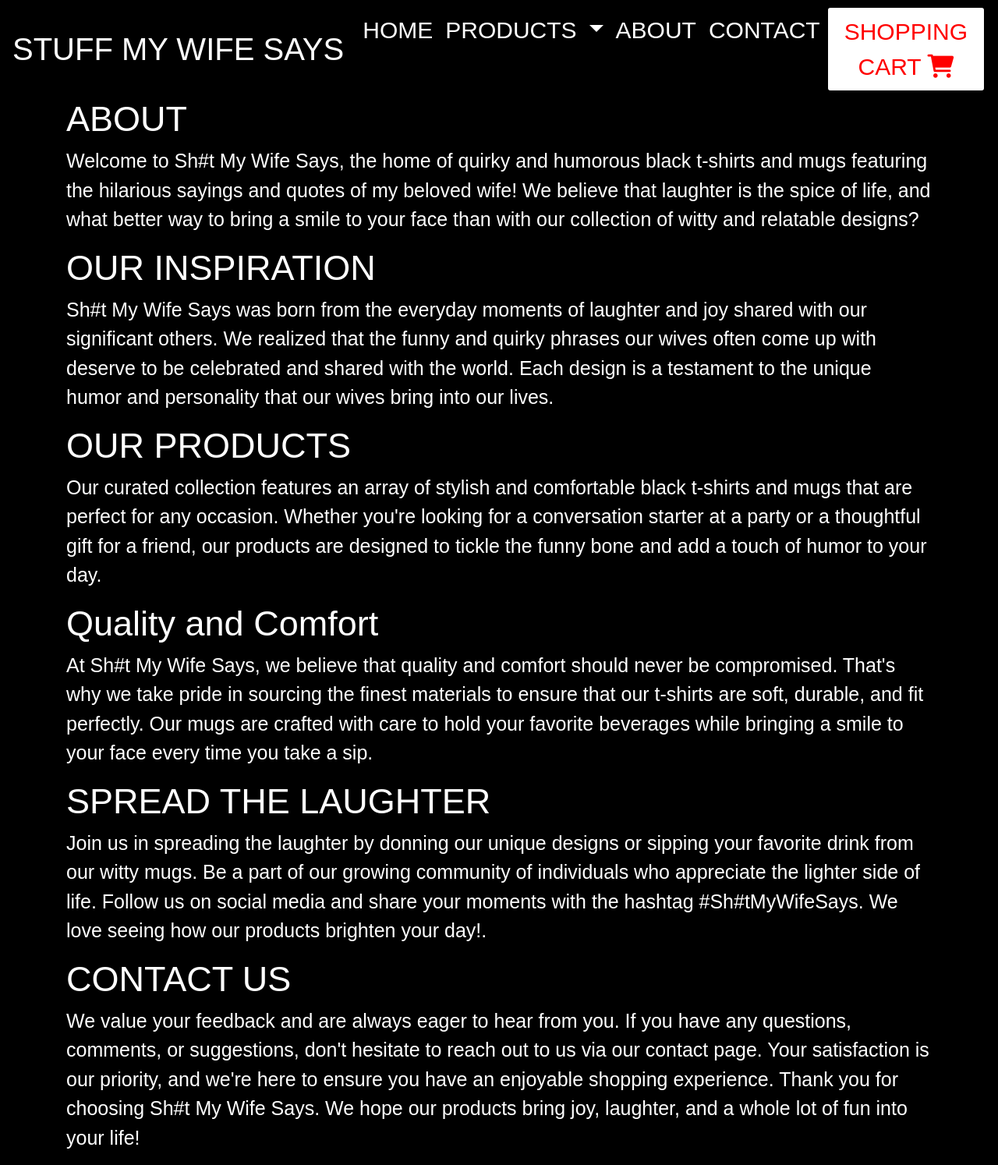
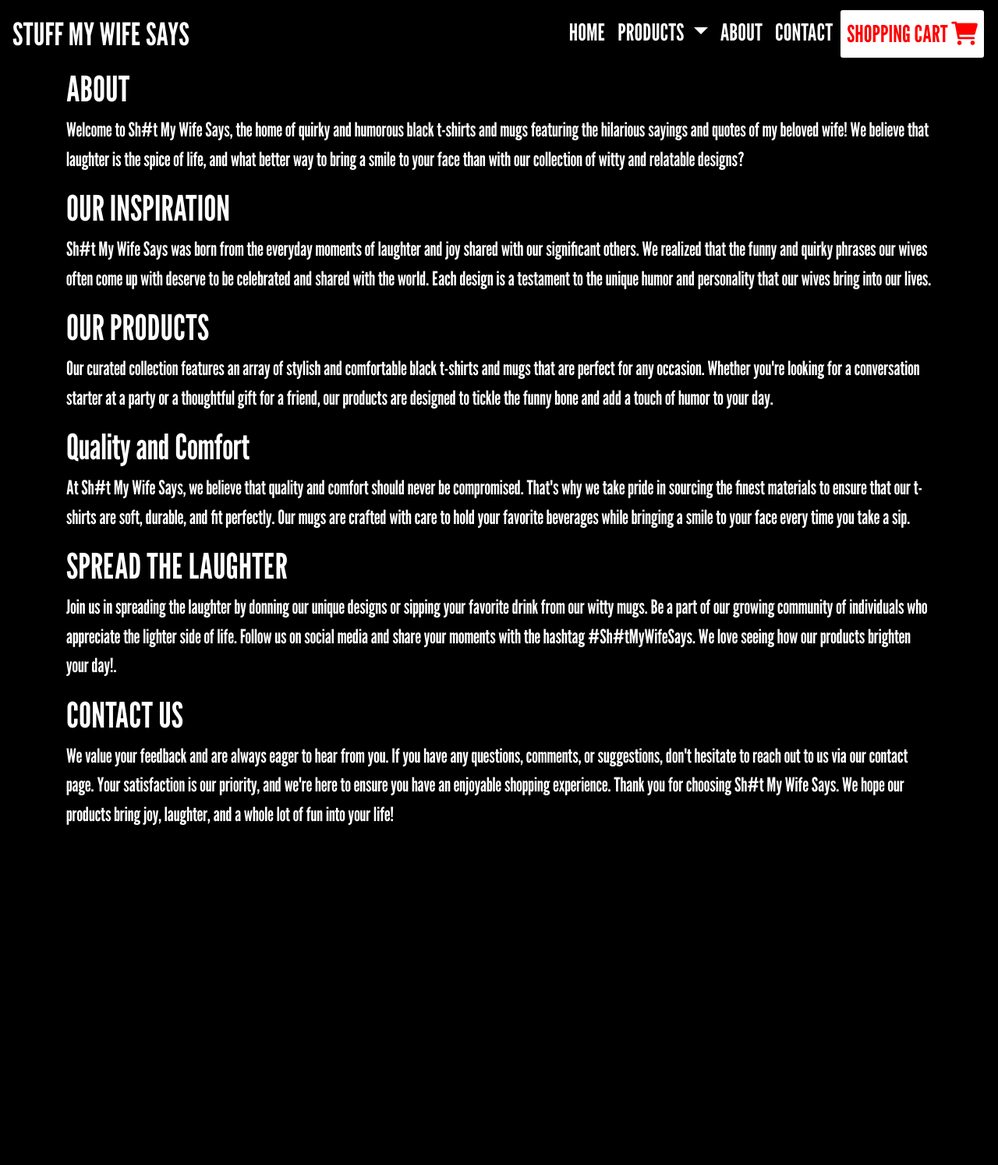
Before and after one commit to JackPflaum/StuffMyWifeSays, a Django app: page /about/ in a window 1280 px wide. Shown: the whole page at 78% size. After the commit the page ends 1058 px from the top, so only its background shows below. Run offline with Django 4.2, Linux system fonts and the light colour scheme; data that the repository does not hold is empty; some libraries are stand-ins or nearby versions.

Commit message:
added google fonts link

```diff
--- a/Stuff_My_Wife_Says/templates/base.html
+++ b/Stuff_My_Wife_Says/templates/base.html
@@ -12,8 +12,8 @@
         <link rel="stylesheet" type="text/css" href="{% static 'css/styles.css' %}">
         <!--contact us icons-->
         <link rel="stylesheet" href="https://cdnjs.cloudflare.com/ajax/libs/font-awesome/6.0.0-beta3/css/all.min.css">
-        <!--google maps-->
-        <script src="https://polyfill.io/v3/polyfill.min.js?features=default"></script>
+        <!--google fonts-->
+        <link href="https://fonts.googleapis.com/css2?family=League+Gothic&display=swap" rel="stylesheet">
 </head>
 
 <body>
```
